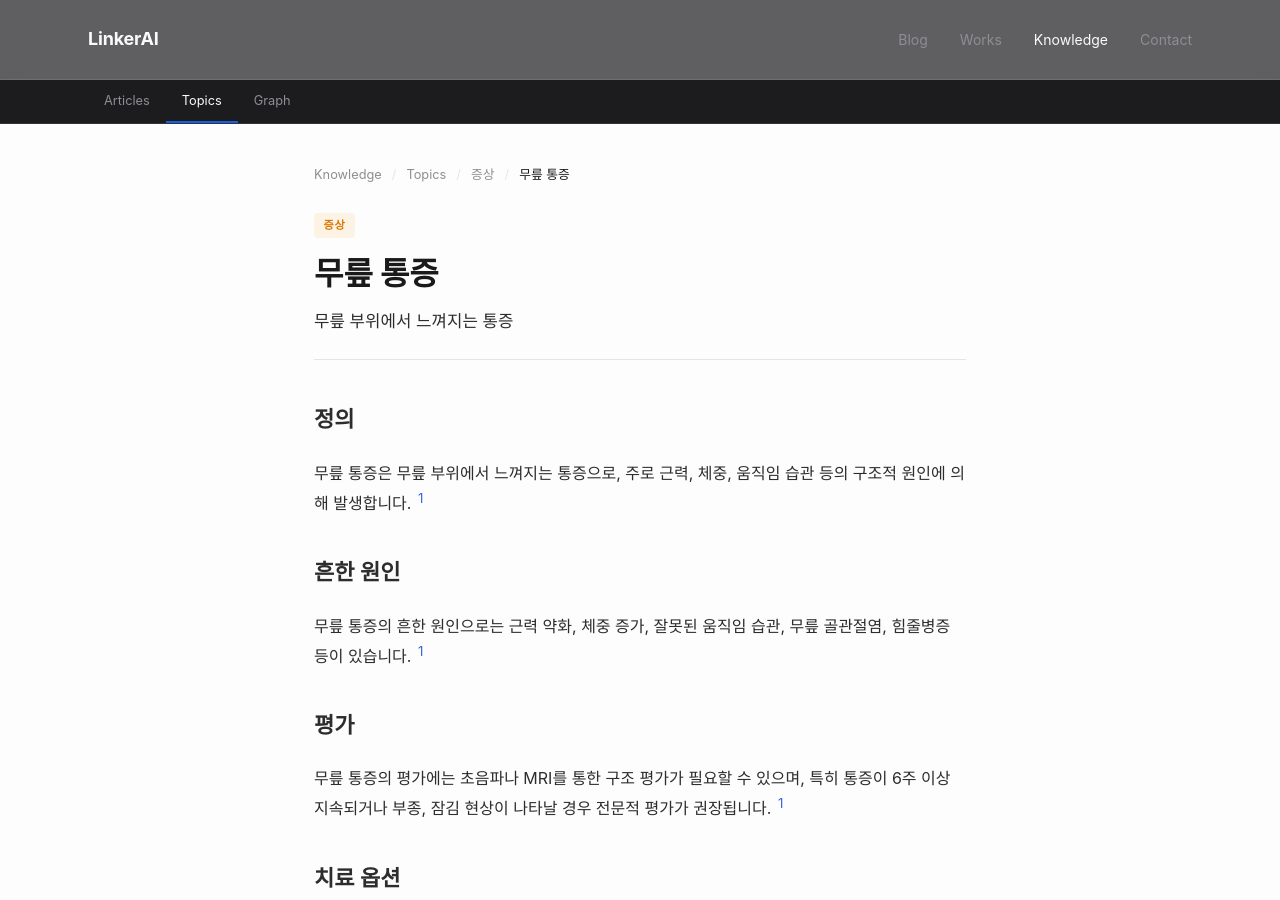
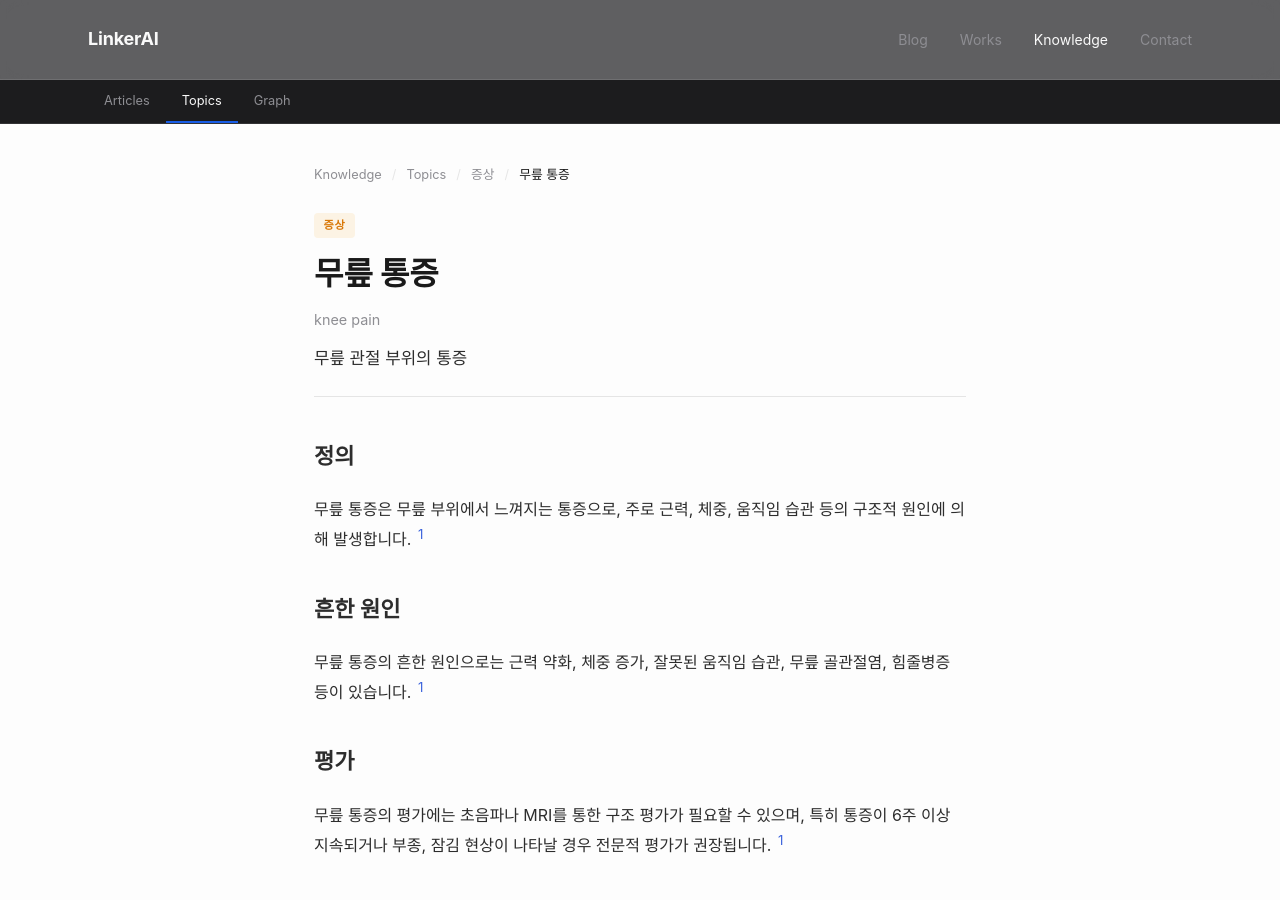
Before and after one commit to feelharmony/linkare-medical-knowledge, a Jekyll site: the page built from symptoms/knee-pain.md, in a window 1280 px wide and 900 px high. Built offline with Jekyll 4.4.1, drawn with Linux system fonts in a browser that asks for light colours; some web fonts are replaced.

Commit message:
update entity: 무릎 통증 (knee-pain)

```diff
--- a/symptoms/knee-pain.md
+++ b/symptoms/knee-pain.md
@@ -4,7 +4,8 @@ entity_id: knee-pain
 entity_type: symptom
 permalink: /symptoms/knee-pain/
 title: 무릎 통증
-description: 무릎 부위에서 느껴지는 통증
+description: 무릎 관절 부위의 통증
+title_en: knee pain
 last_reviewed: '2026-04-25'
 source_count: 0
 version: 2
```
